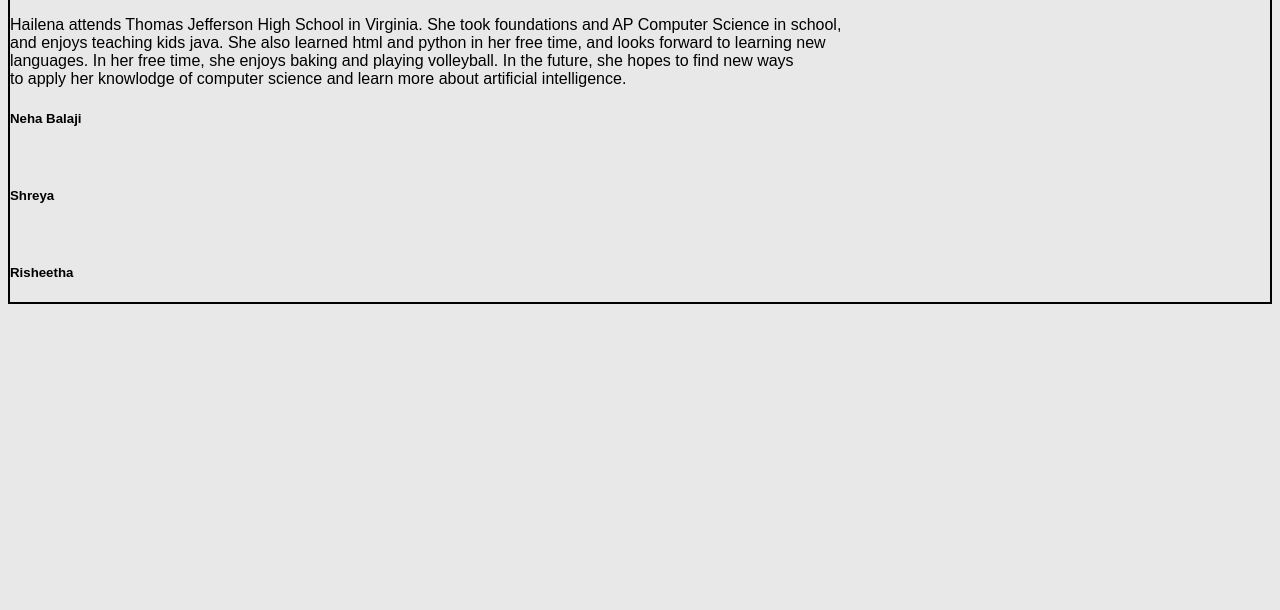
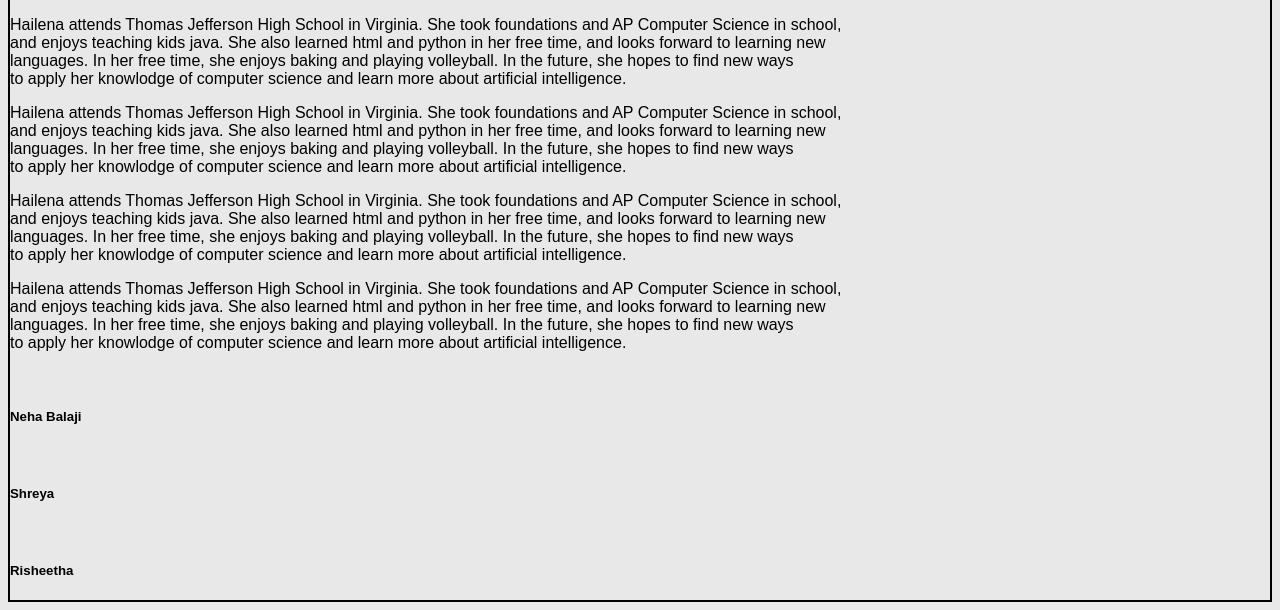
Before and after one commit to risheethagb/AirPollutionFinal, a Jekyll site: the page About Us/blurbs.html, which Jekyll copies as it is, in a window 1280 px wide, cut to the strip 375-985 px from the top of the page. Built offline with Jekyll 4.4.1, drawn with Linux system fonts in a browser that asks for light colours; before the commit the page ends 900 px from its top, so only the background shows below that.

Commit message:
Update blurbs.html

```diff
--- a/About Us/blurbs.html
+++ b/About Us/blurbs.html
@@ -31,7 +31,28 @@
     and enjoys teaching kids java. She also learned html and python in her free time, and looks forward to learning new <br>
     languages. In her free time, she enjoys baking and playing volleyball. In the future, she hopes to find new ways <br>
     to apply her knowlodge of computer science and learn more about artificial intelligence.
-    </p?
+    </p>
+
+	  <p>
+    Hailena attends Thomas Jefferson High School in Virginia. She took foundations and AP Computer Science in school, <br>
+    and enjoys teaching kids java. She also learned html and python in her free time, and looks forward to learning new <br>
+    languages. In her free time, she enjoys baking and playing volleyball. In the future, she hopes to find new ways <br>
+    to apply her knowlodge of computer science and learn more about artificial intelligence.
+    </p>
+
+	  <p>
+    Hailena attends Thomas Jefferson High School in Virginia. She took foundations and AP Computer Science in school, <br>
+    and enjoys teaching kids java. She also learned html and python in her free time, and looks forward to learning new <br>
+    languages. In her free time, she enjoys baking and playing volleyball. In the future, she hopes to find new ways <br>
+    to apply her knowlodge of computer science and learn more about artificial intelligence.
+    </p>
+
+	  <p>
+    Hailena attends Thomas Jefferson High School in Virginia. She took foundations and AP Computer Science in school, <br>
+    and enjoys teaching kids java. She also learned html and python in her free time, and looks forward to learning new <br>
+    languages. In her free time, she enjoys baking and playing volleyball. In the future, she hopes to find new ways <br>
+    to apply her knowlodge of computer science and learn more about artificial intelligence.
+    </p>
 
     <br>
     <h5>Neha Balaji</h5>
```
